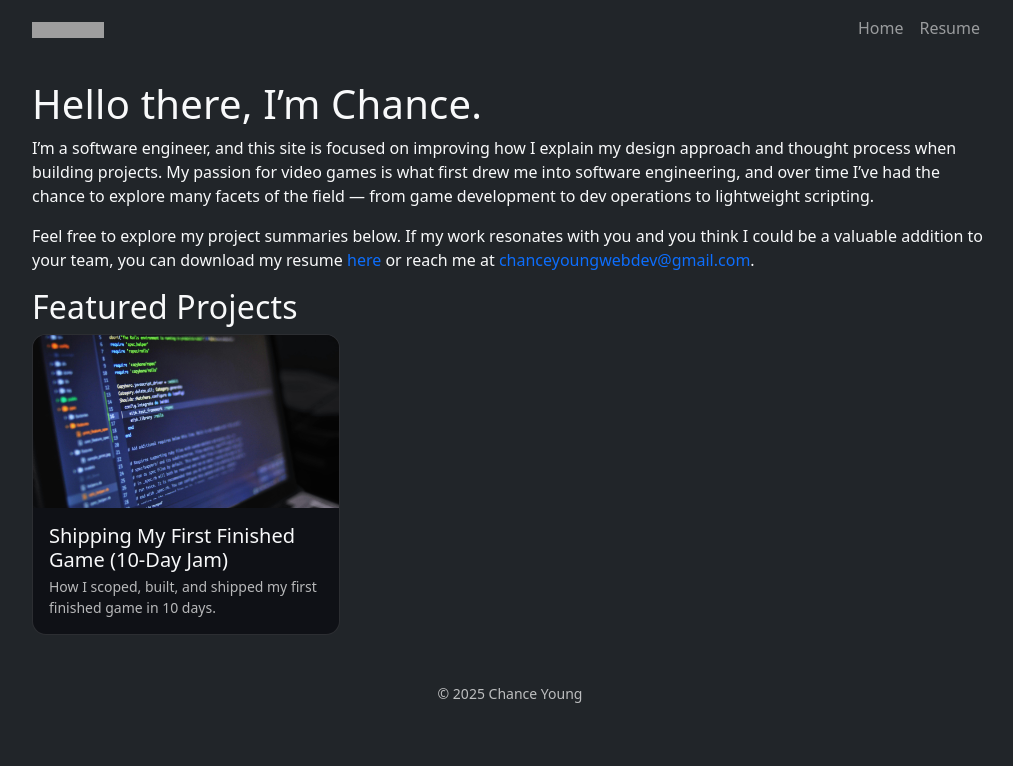
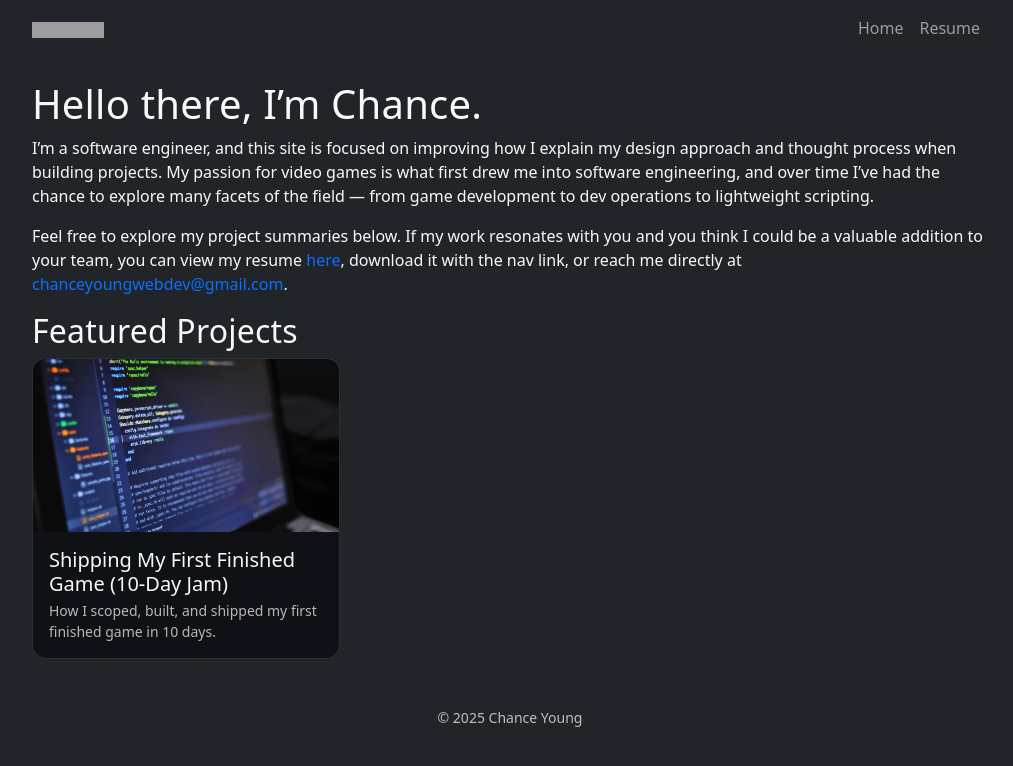
Before and after one commit to ChanceYoung/ChanceYoung.github.io, a Jekyll site: the page built from index.md, in a window 1280 px wide. Shown: the top 766 px of the page, without its empty margins (130-1143 px from the left). Built offline with Jekyll 4.4.1, drawn with Linux system fonts in a browser that asks for light colours; grey boxes are pictures that could not be loaded.

```diff
--- a/_layouts/default.html
+++ b/_layouts/default.html
@@ -39,7 +39,7 @@
                     rel="noopener"
                 >
                     <img
-                        src="https://www.codewars.com/users/ChanceYoung/badges/micro"
+                        src="https://www.codewars.com/users/ChanceYoung/badges/small"
                         alt="Codewars badge"
                         style="height: 16px"
                     />
--- a/index.md
+++ b/index.md
@@ -6,7 +6,7 @@ title: Home
 
 I’m a software engineer, and this site is focused on improving how I explain my design approach and thought process when building projects. My passion for video games is what first drew me into software engineering, and over time I’ve had the chance to explore many facets of the field — from game development to dev operations to lightweight scripting.
 
-Feel free to explore my project summaries below. If my work resonates with you and you think I could be a valuable addition to your team, you can download my resume [here](/assets/downloadables/ChanceYoungResume%209_3_25.pdf) or reach me at <chanceyoungwebdev@gmail.com>.
+Feel free to explore my project summaries below. If my work resonates with you and you think I could be a valuable addition to your team, you can view my resume [here](/assets/downloadables/ChanceYoungResume%209_3_25.pdf), download it with the nav link, or reach me directly at <chanceyoungwebdev@gmail.com>.
 
 ## Featured Projects
 <div class="row row-cols-1 row-cols-sm-2 row-cols-md-3 g-3">
```
